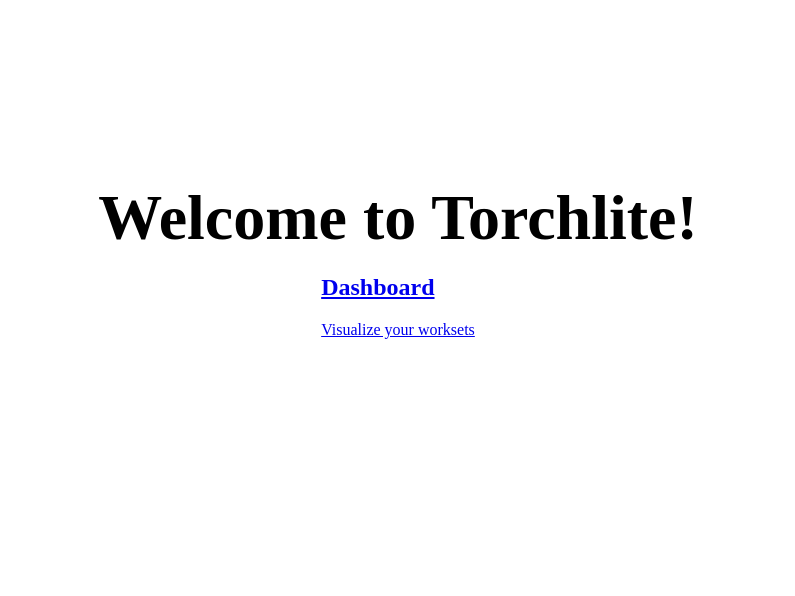
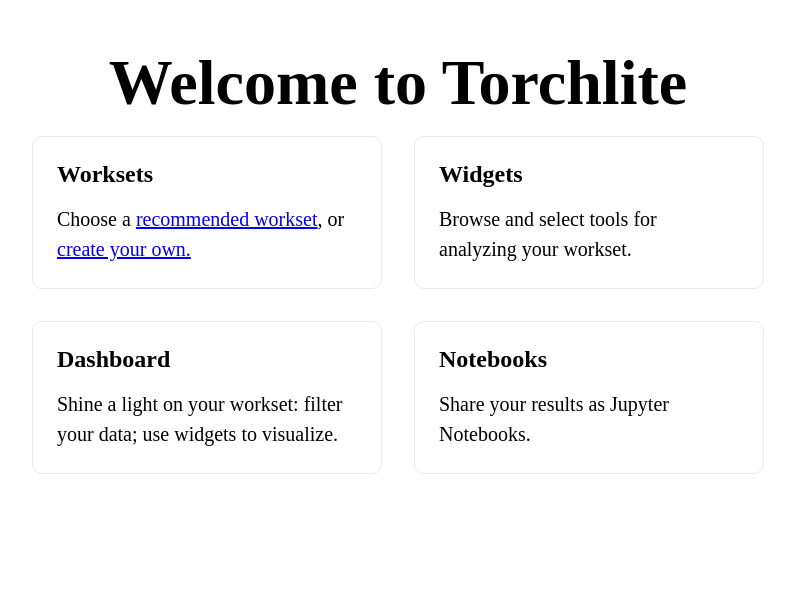
Before and after one commit to htrc/torchlite-app, a Next.js app: page / in a window 1280 px wide. Shown: the part 204-800 px from the top of the page, without its empty margins (242-1037 px from the left). Built offline with nearby package versions, Linux system fonts and the light colour scheme.

Commit message:
adds cards for functions

```diff
--- a/pages/index.tsx
+++ b/pages/index.tsx
@@ -13,13 +13,29 @@
 
       <main className={styles.main}>
         <h1 className={styles.title}>
-          Welcome to Torchlite!
+          Welcome to Torchlite
         </h1>
 
         <div className={styles.grid}>
-          <Link href="./dashboard">
+          <Link href="./worksets" className={styles.card}>
+            <h2>Worksets</h2>
+            <p>Choose a <a href="https://analytics.hathitrust.org/worksets">recommended workset</a>, or <a href="https://analytics.hathitrust.org/staticworksets">create your own.</a></p>
+          </Link>
+
+          <Link href="./widgets" className={styles.card}>
+            <h2>Widgets</h2>
+            <p>Browse and select tools for analyzing your workset.</p>
+          </Link>
+
+          <Link href="./dashboard" className={styles.card}>
             <h2>Dashboard</h2>
-            <p>Visualize your worksets</p>
+            <p>Shine a light on your workset: filter your data; use
+            widgets to visualize.</p>
+          </Link>
+
+          <Link href="./notebooks" className={styles.card}>
+            <h2>Notebooks</h2>
+            <p>Share your results as Jupyter Notebooks.</p>
           </Link>
 
         </div>
```
